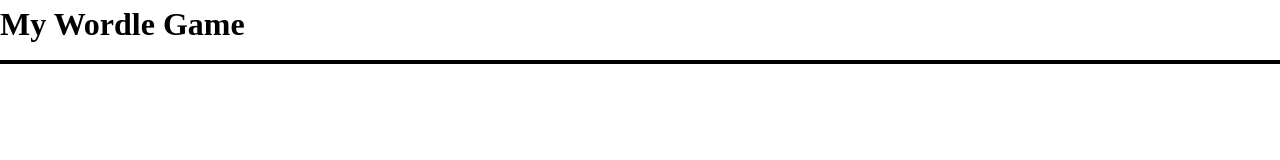
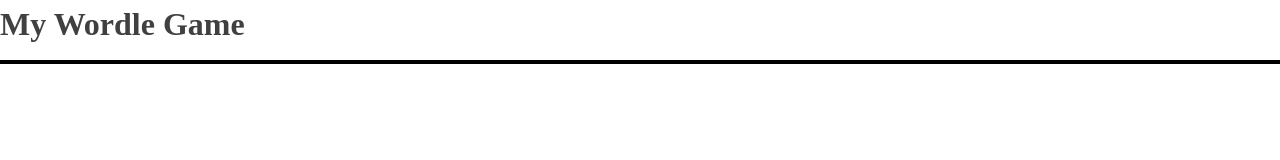
Before and after one commit to niklonberg/wordle-react-app, a React app: page / in a window 1280 px wide. Built offline with nearby package versions, Linux system fonts and the light colour scheme.

Commit message:
finish header module

```diff
--- a/src/components/Header/Header.module.scss
+++ b/src/components/Header/Header.module.scss
@@ -4,4 +4,5 @@
   display: flex;
   height: $header-height;
   border-bottom: 4px solid black;
+  color: $color-gray-300;
 }
```
